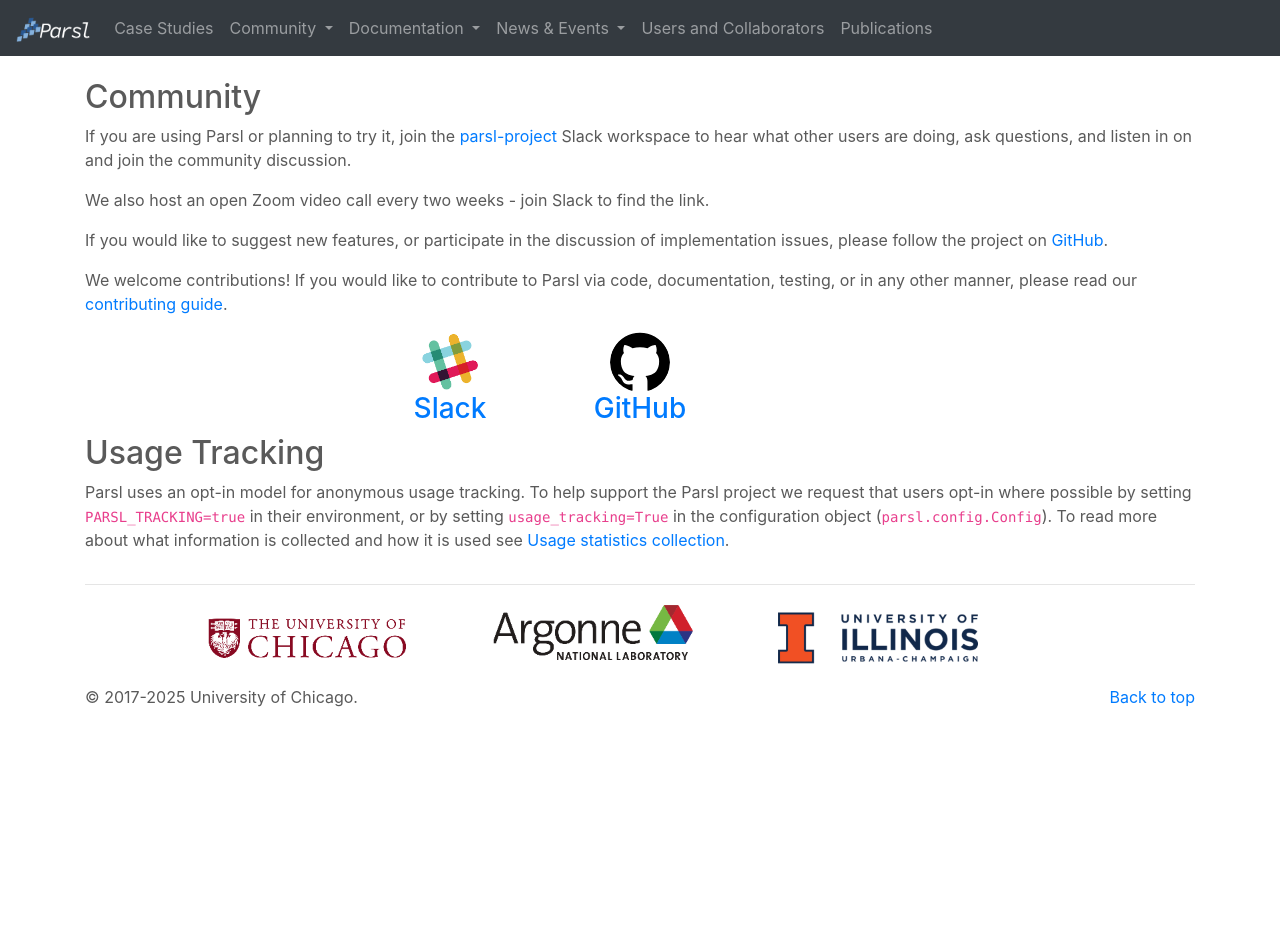
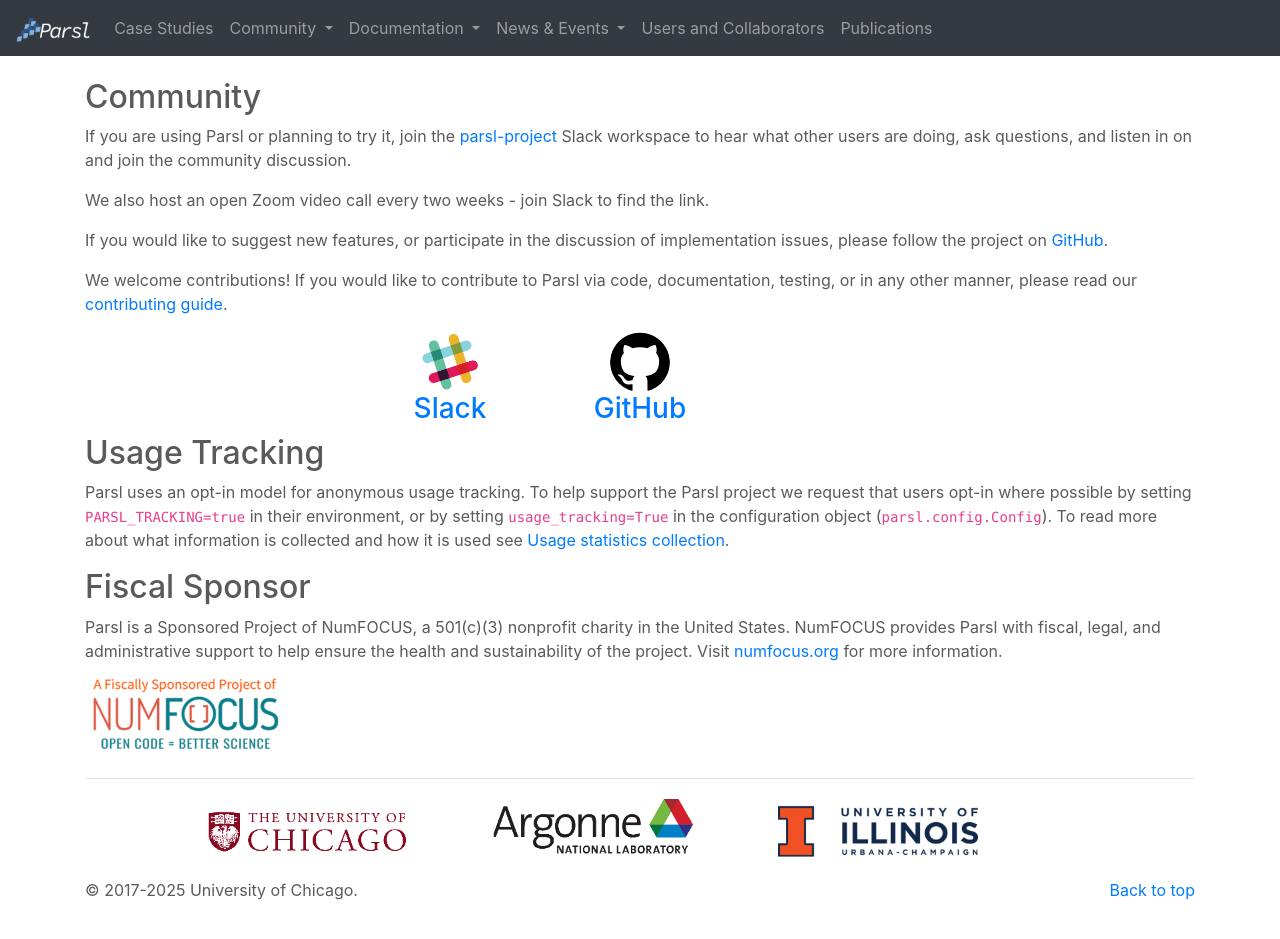
Before and after one commit to Parsl/parsl.github.io, a Jekyll site: the page built from support.html, in a window 1280 px wide and 966 px high. Shown: the top 939 px of the window. Built offline with Jekyll 4.4.1, drawn with Linux system fonts in a browser that asks for light colours.

Commit message:
Update support.html

```diff
--- a/support.html
+++ b/support.html
@@ -47,4 +47,14 @@
       </p>
     </div>
   </div>
+
+	<div class="row">
+	<div class="col-lg-12">
+		<h2>Fiscal Sponsor</h2>
+		<p>Parsl is a Sponsored Project of NumFOCUS, a 501(c)(3) nonprofit charity in the United States. NumFOCUS provides Parsl with fiscal, legal, and administrative support to help ensure the health and sustainability of the project. Visit <a href="https://numfocus.org/" target="_blank">numfocus.org</a> for more information.</p>
+		<a href="https://numfocus.org/">
+		<img class="inst-logo" src="/images/numfocus-200.png" width="200" alt="Powered by NumFOCUS logo">
+		</a>
+	</div>
+	</div>
 </div>
```
